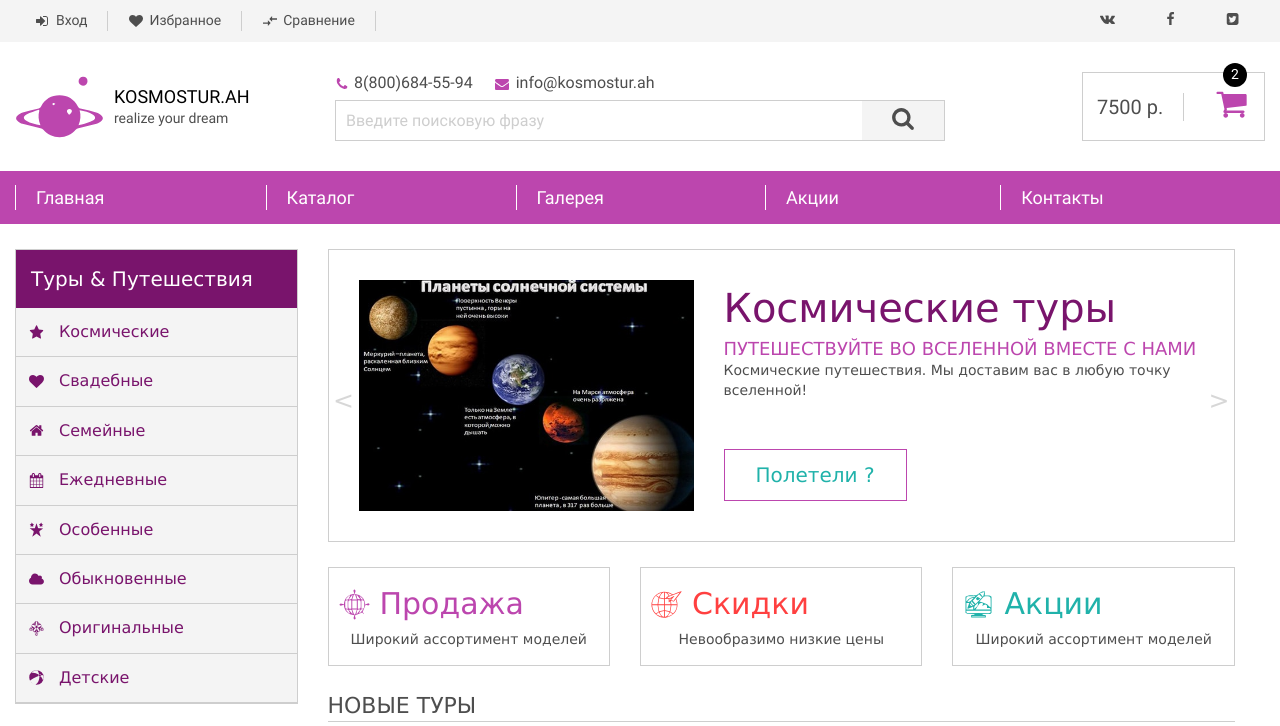
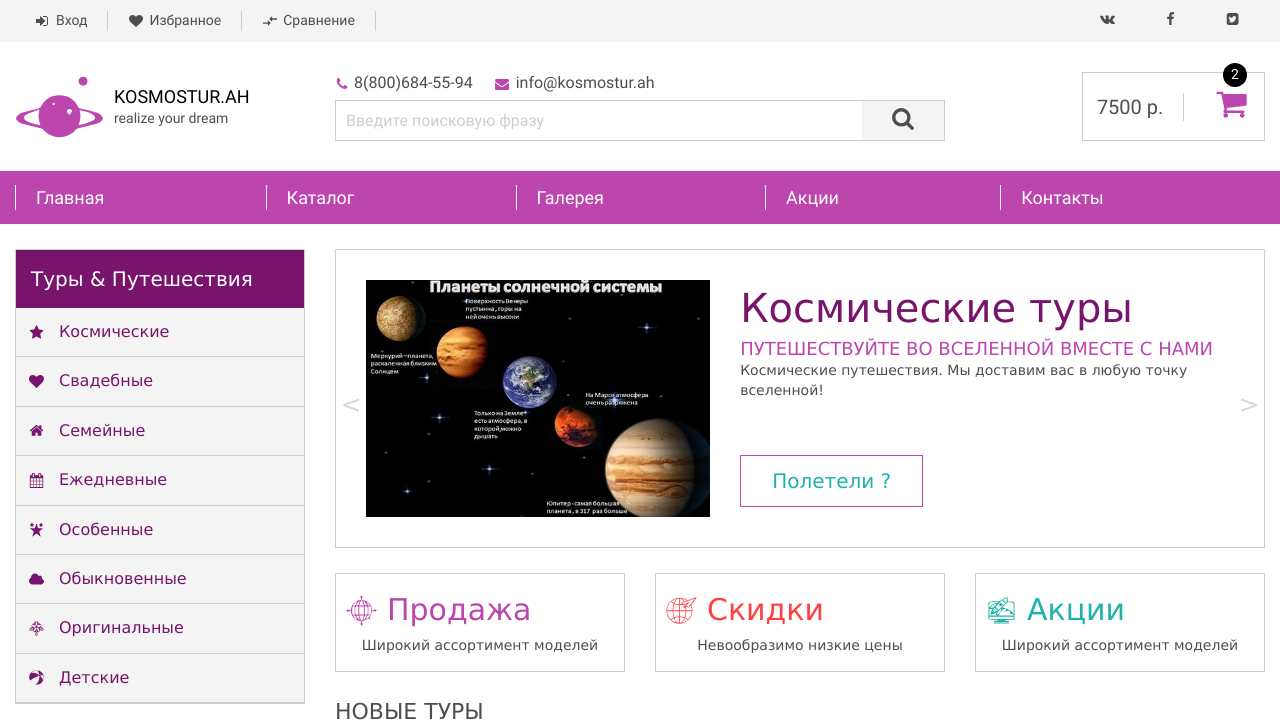
Before and after one commit to DinaPeikr/kosmostur.loc, a website: page index.html in a window 1280 px wide. Shown: the top 726 px of the page. Drawn offline with nearby package versions, Linux system fonts and the light colour scheme; files whose address does not match are found by name.

Commit message:
поправила карточки товара в IE

```diff
--- a/index.html
+++ b/index.html
@@ -123,7 +123,8 @@
         <li class="menu__item"><a href="javascript:" class="link menu__link">Контакты</a></li>
     </ul>
 </nav>
-<div class="content container">
+<div class="container">
+    <div class="content">
     <main>
         <div class="slider">
             <div class="slider__arrow slider__arrow-prev">&lt;</div>
@@ -533,6 +534,7 @@
         <a href="javascript:" class="link aside__adv"><img src="img/moon.jpg" alt="moon" class="aside__adv_img"></a>
         <a href="javascript:" class="link aside__adv"><img src="img/venera.jpg" alt="venera" class="aside__adv_img"></a>
     </aside>
+    </div>
 </div>
 <footer class="wrapper">
     <div class="footer">
--- a/precss/styles.less
+++ b/precss/styles.less
@@ -485,12 +485,15 @@ nav {
 }
 
 .content {
-  display: flex;
-  flex-wrap: wrap;
+  //display: flex;
+  //flex-wrap: wrap;
+  .row-flex();
+  justify-content: center;
   .md-block({ justify-content: center; });
   padding-top: 25px;
   padding-bottom: 25px;
   main {
+    .col();
     .size(9);
     .size-md(12);
     order: 2;
@@ -722,6 +725,7 @@ nav {
     }
   }
   aside {
+    .col();
     .size(3);
     .size-md(12);
     order: 1;
```
Also changed, not shown: css/styles.css.
